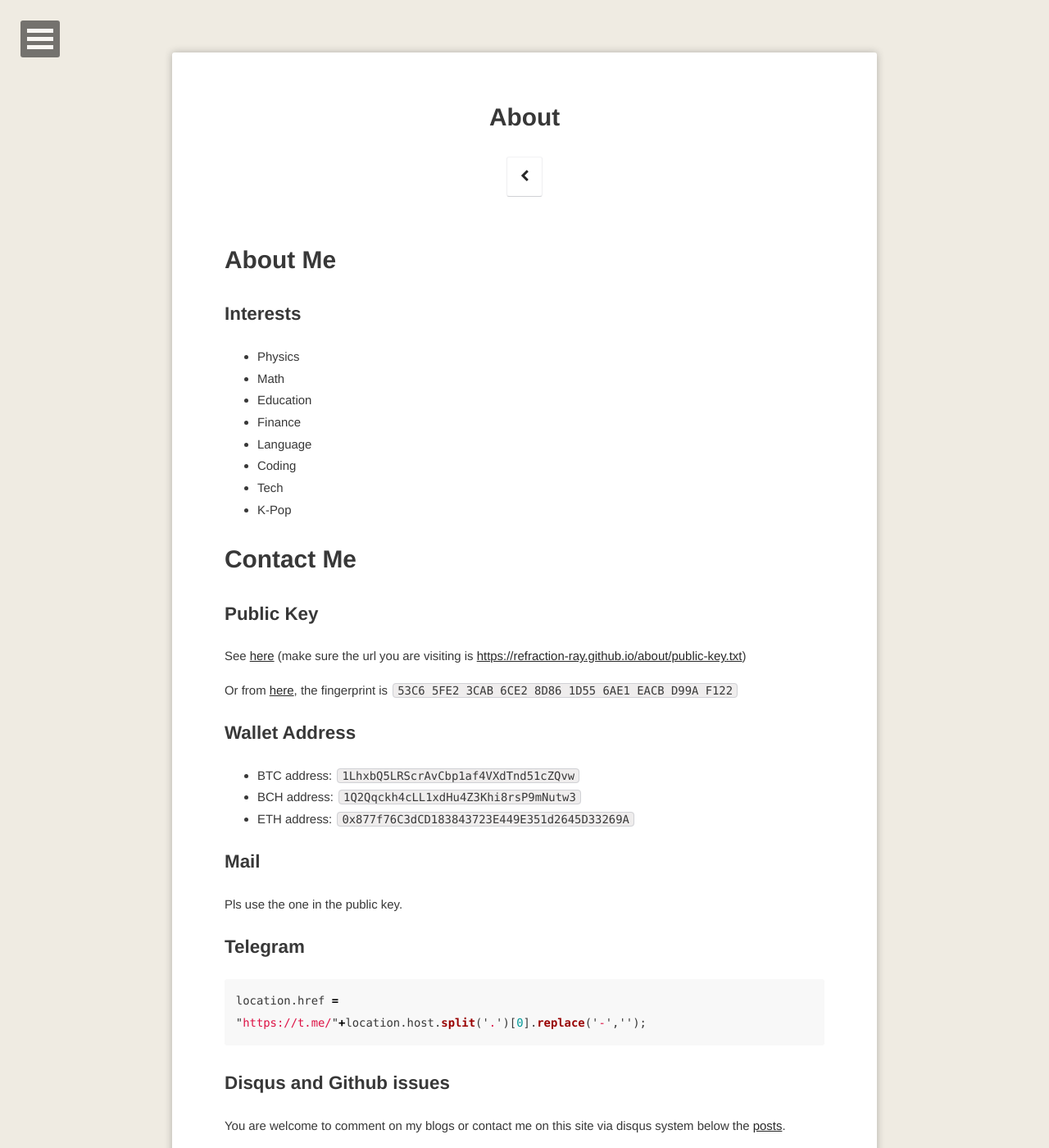
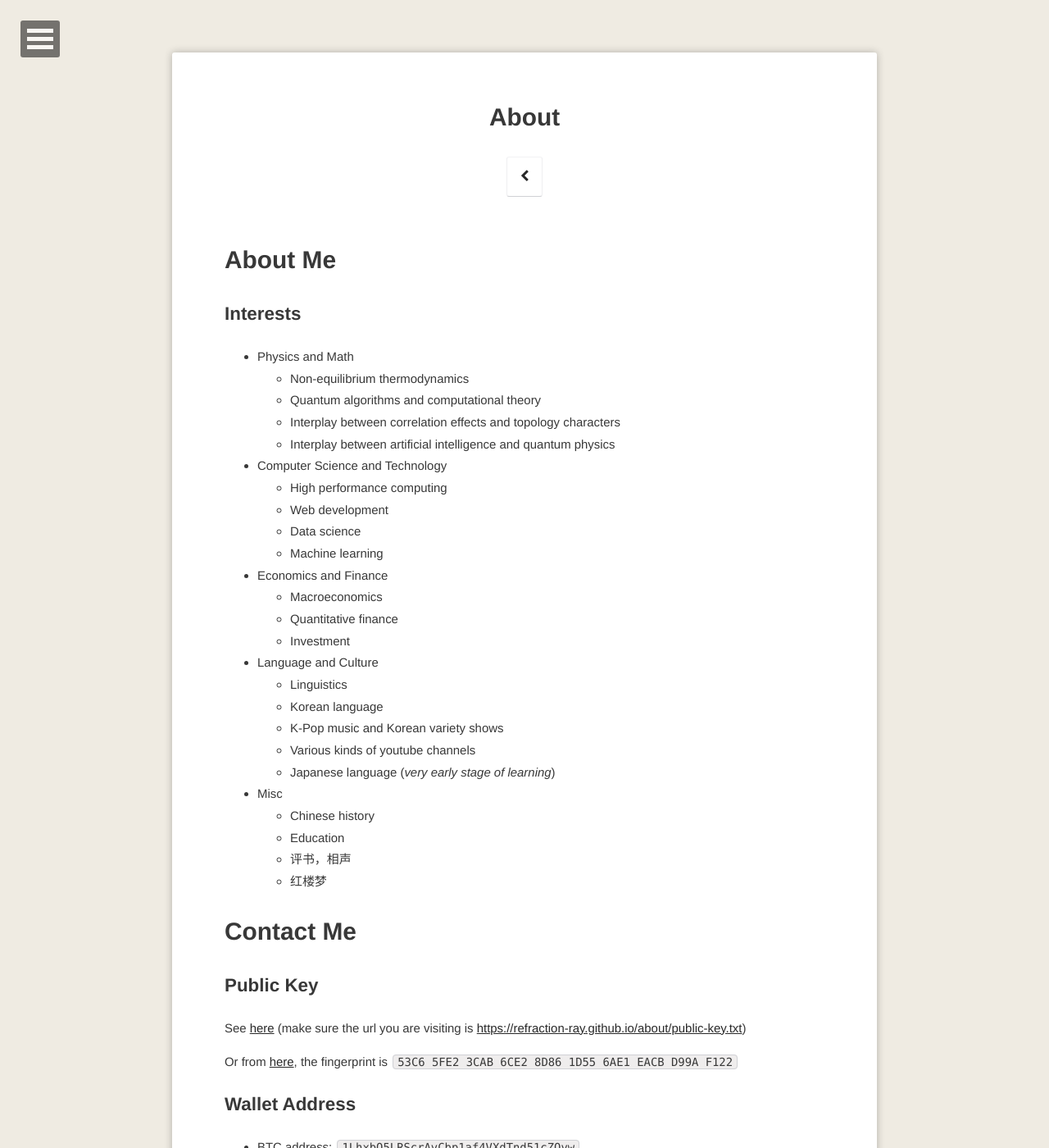
Before and after one commit to refraction-ray/refraction-ray.github.io, a Jekyll site: the page built from about/index.md, in a window 1280 px wide and 1400 px high. Shown: the whole window at 82% size. Built offline with Jekyll 4.4.1, drawn with Linux system fonts in a browser that asks for light colours.

Commit message:
about me

```diff
--- a/about/index.md
+++ b/about/index.md
@@ -8,14 +8,31 @@ comments: false
 
 # About Me
 ## Interests
-* Physics
-* Math
-* Education
-* Finance
-* Language
-* Coding
-* Tech
-* K-Pop
+* Physics and Math
+  * Non-equilibrium thermodynamics
+  * Quantum algorithms and computational theory
+  * Interplay between correlation effects and topology characters
+  * Interplay between artificial intelligence and quantum physics
+* Computer Science and Technology
+  * High performance computing
+  * Web development
+  * Data science
+  * Machine learning
+* Economics and Finance
+  * Macroeconomics
+  * Quantitative finance
+  * Investment
+* Language and Culture
+  * Linguistics
+  * Korean language
+  * K-Pop music and Korean variety shows
+  * Various kinds of youtube channels
+  * Japanese language (*very early stage of learning*)
+* Misc
+  * Chinese history
+  * Education
+  * 评书，相声
+  * 红楼梦
 
 # Contact Me
 ## Public Key
@@ -32,11 +49,7 @@ Or from [here](https://pgp.mit.edu/pks/lookup?op=get&search=0x6AE1EACBD99AF122),
 ## Mail
 Pls use the one in the public key.
 
-## Telegram
-~~~javascript
-location.href =
-"https://t.me/"+location.host.split('.')[0].replace('-','');
-~~~
+
 ## Disqus and Github issues
 
 You are welcome to comment on my blogs or contact me on this site via disqus system below the [posts](/posts/).
```
